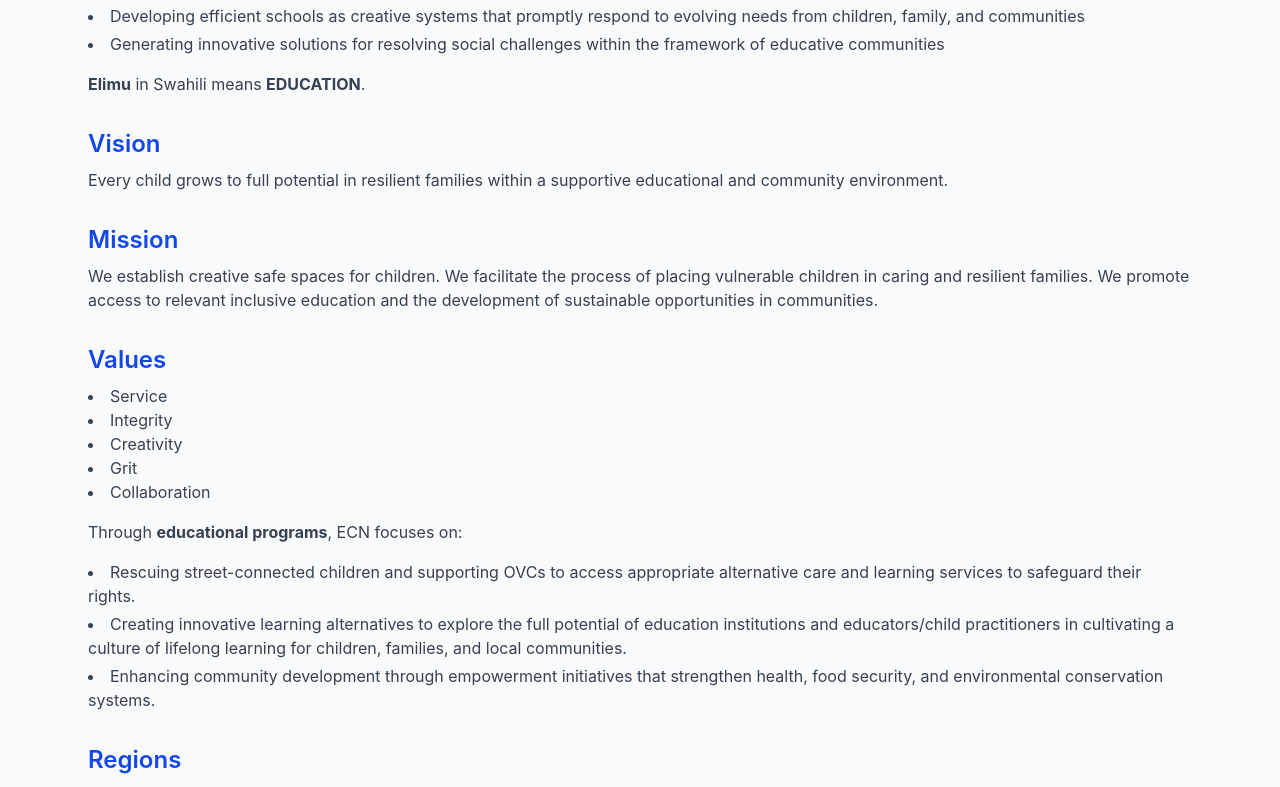
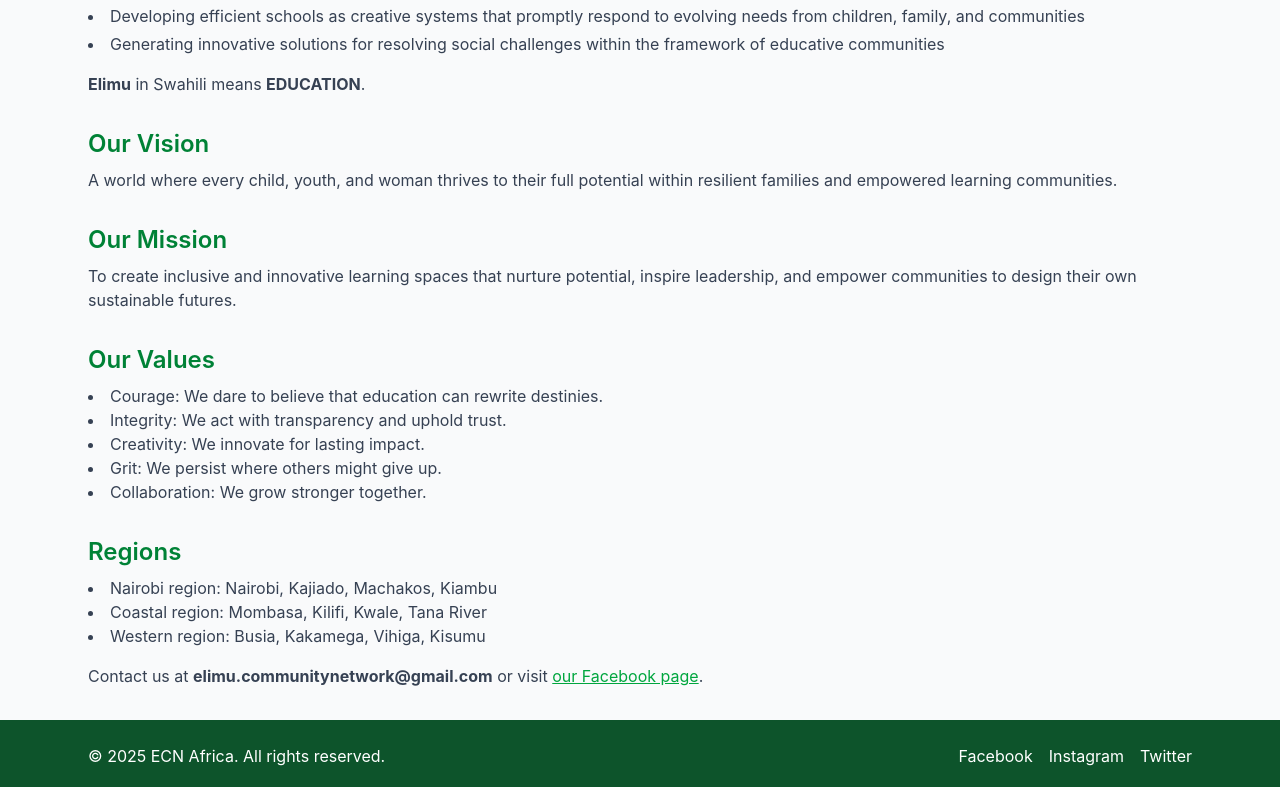
Before and after one commit to steph10920/ecnafrica, a React (Vite) app: page /about in a window 1280 px wide. Shown: the part 328-1115 px from the top of the page. Built offline with nearby package versions, Linux system fonts and the light colour scheme.

Commit message:
colour changed to green from blue

```diff
--- a/src/components/Footer.jsx
+++ b/src/components/Footer.jsx
@@ -1,12 +1,12 @@
 export default function Footer() {
   return (
-    <footer className="bg-blue-900 text-white py-6 mt-auto">
+    <footer className="bg-green-900 text-white py-6 mt-auto">
       <div className="max-w-6xl mx-auto px-6 flex flex-col md:flex-row justify-between items-center">
         <p>© {new Date().getFullYear()} ECN Africa. All rights reserved.</p>
         <div className="flex space-x-4 mt-3 md:mt-0">
-          <a href="#" className="hover:text-blue-300">Facebook</a>
-          <a href="#" className="hover:text-blue-300">Instagram</a>
-          <a href="#" className="hover:text-blue-300">Twitter</a>
+          <a href="#" className="hover:text-green-300">Facebook</a>
+          <a href="#" className="hover:text-green-300">Instagram</a>
+          <a href="#" className="hover:text-green-300">Twitter</a>
         </div>
       </div>
     </footer>
--- a/src/pages/About.jsx
+++ b/src/pages/About.jsx
@@ -7,7 +7,7 @@ export default function About() {
     <div className="min-h-screen flex flex-col bg-gray-50">
       {/* 🔹 Main Content */}
       <main className="max-w-6xl mx-auto px-6 py-8 space-y-16 animate-fade-in">
-        <h1 className="text-3xl md:text-4xl font-bold text-blue-700 mb-6">About ECN</h1>
+        <h1 className="text-3xl md:text-4xl font-bold text-green-700 mb-6">About ECN</h1>
 
         <p className="text-gray-700 mb-4">
           Elimu community network (ECN) is a Non-Governmental learning organization based in Kenya. Since 2012, ECN has helped in safeguarding the rights of vulnerable children and empowering their families by promoting quality and best practices in education for sustainable community development.
@@ -26,36 +26,26 @@ export default function About() {
           <strong>Elimu</strong> in Swahili means <strong>EDUCATION</strong>.
         </p>
 
-        <h2 className="text-2xl font-semibold text-blue-700 mt-8 mb-2">Vision</h2>
+        <h2 className="text-2xl font-semibold text-green-700 mt-8 mb-2">Our Vision</h2>
         <p className="text-gray-700 mb-4">
-          Every child grows to full potential in resilient families within a supportive educational and community environment.
+          A world where every child, youth, and woman thrives to their full potential within resilient families and empowered learning communities.
         </p>
 
-        <h2 className="text-2xl font-semibold text-blue-700 mt-8 mb-2">Mission</h2>
+        <h2 className="text-2xl font-semibold text-green-700 mt-8 mb-2">Our Mission</h2>
         <p className="text-gray-700 mb-4">
-          We establish creative safe spaces for children. We facilitate the process of placing vulnerable children in caring and resilient families. We promote access to relevant inclusive education and the development of sustainable opportunities in communities.
+          To create inclusive and innovative learning spaces that nurture potential, inspire leadership, and empower communities to design their own sustainable futures.
         </p>
 
-        <h2 className="text-2xl font-semibold text-blue-700 mt-8 mb-2">Values</h2>
+        <h2 className="text-2xl font-semibold text-green-700 mt-8 mb-2">Our Values</h2>
         <ul className="text-gray-700 list-disc list-inside mb-4">
-          <li>Service</li>
-          <li>Integrity</li>
-          <li>Creativity</li>
-          <li>Grit</li>
-          <li>Collaboration</li>
+          <li>Courage: We dare to believe that education can rewrite destinies.</li>
+          <li>Integrity: We act with transparency and uphold trust.</li>
+          <li>Creativity: We innovate for lasting impact.</li>
+          <li>Grit: We persist where others might give up.</li>
+          <li>Collaboration: We grow stronger together.</li>
         </ul>
 
-        <p className="text-gray-700 mb-4">
-          Through <strong>educational programs</strong>, ECN focuses on:
-        </p>
-
-        <ul className="list-disc list-inside text-gray-700 mb-4 space-y-1">
-          <li>Rescuing street-connected children and supporting OVCs to access appropriate alternative care and learning services to safeguard their rights.</li>
-          <li>Creating innovative learning alternatives to explore the full potential of education institutions and educators/child practitioners in cultivating a culture of lifelong learning for children, families, and local communities.</li>
-          <li>Enhancing community development through empowerment initiatives that strengthen health, food security, and environmental conservation systems.</li>
-        </ul>
-
-        <h2 className="text-2xl font-semibold text-blue-700 mt-8 mb-2">Regions</h2>
+        <h2 className="text-2xl font-semibold text-green-700 mt-8 mb-2">Regions</h2>
         <ul className="text-gray-700 list-disc list-inside mb-4">
           <li>Nairobi region: Nairobi, Kajiado, Machakos, Kiambu</li>
           <li>Coastal region: Mombasa, Kilifi, Kwale, Tana River</li>
@@ -64,7 +54,7 @@ export default function About() {
 
         <p className="text-gray-700">
           Contact us at <strong>elimu.communitynetwork@gmail.com</strong> or visit{" "}
-          <a href="https://www.facebook.com/elimucommunitynetwork/" className="text-blue-600 underline hover:text-blue-800 transition-colors duration-300">
+          <a href="https://www.facebook.com/elimucommunitynetwork/" className="text-green-600 underline hover:text-green-800 transition-colors duration-300">
             our Facebook page
           </a>.
         </p>
--- a/src/pages/Blog.jsx
+++ b/src/pages/Blog.jsx
@@ -23,7 +23,7 @@ export default function Blog() {
   return (
     <div className="min-h-screen flex flex-col bg-gray-50">
       <section className="max-w-7xl mx-auto px-6 py-12 flex-1">
-        <h2 className="text-3xl font-bold text-blue-700 mb-6 text-center">
+        <h2 className="text-3xl font-bold text-green-700 mb-6 text-center">
           Latest News & Updates
         </h2>
 
@@ -45,7 +45,7 @@ export default function Blog() {
                 </h3>
                 <p className="text-gray-500 text-sm mb-3">{post.date}</p>
                 <p className="text-gray-700 mb-4">{post.excerpt}</p>
-                <button className="bg-blue-600 text-white px-4 py-2 rounded-full hover:bg-blue-700 transition">
+                <button className="bg-green-600 text-white px-4 py-2 rounded-full hover:bg-green-700 transition">
                   Read More
                 </button>
               </div>
--- a/src/pages/Contact.jsx
+++ b/src/pages/Contact.jsx
@@ -6,7 +6,14 @@ export default function Contact() {
   return (
     <div className="min-h-screen flex flex-col">
       <main className="flex-1 flex flex-col items-center justify-center px-6 text-center">
-        <h1 className="text-3xl font-bold text-blue-700 mb-4">Contact Us</h1>
+        <h1 className="text-3xl font-bold text-green-700 mb-4">Where We Work</h1>
+        <p>We reach across Kenya through regional hubs that reflect the diversity and vibrancy of our people:</p>
+        <h2 className="text-2xl font-semibold text-green-700 mt-8 mb-2">Regions</h2>
+        <ul className="text-gray-700 list-disc list-inside mb-4">
+          <li>Nairobi region: Nairobi, Kajiado, Machakos, Kiambu</li>
+          <li>Coastal region: Mombasa, Kilifi, Kwale, Tana River</li>
+          <li>Western region: Busia, Kakamega, Vihiga, Kisumu</li>
+        </ul>
 
         <div className="text-gray-700 space-y-2">
           <p><strong>ECN - EDUCATION AFRICA</strong></p>
@@ -16,7 +23,7 @@ export default function Contact() {
             Email:{" "}
             <a
               href="mailto:info@elimucommunitynet.org"
-              className="text-blue-600 hover:underline"
+              className="text-green-600 hover:underline"
             >
               info@elimucommunitynet.org
             </a>
@@ -27,7 +34,7 @@ export default function Contact() {
               href="https://elimucommunitynet.org"
               target="_blank"
               rel="noopener noreferrer"
-              className="text-blue-600 hover:underline"
+              className="text-green-600 hover:underline"
             >
               elimucommunitynet.org
             </a>
--- a/src/pages/Programs.jsx
+++ b/src/pages/Programs.jsx
@@ -43,7 +43,7 @@ export default function Programs() {
           initial={{ opacity: 0, y: 20 }}
           animate={{ opacity: 1, y: 0 }}
           transition={{ duration: 0.8 }}
-          className="text-4xl font-bold text-blue-700 text-center"
+          className="text-4xl font-bold text-green-700 text-center"
         >
           Our Programmes
         </motion.h1>
@@ -57,7 +57,7 @@ export default function Programs() {
             viewport={{ once: true }}
             className="space-y-4 bg-white rounded-2xl p-6 shadow hover:shadow-lg transition-shadow"
           >
-            <h2 className="text-2xl font-semibold text-blue-700">{program.title}</h2>
+            <h2 className="text-2xl font-semibold text-green-700">{program.title}</h2>
             <p className="text-gray-700 leading-relaxed">{program.body}</p>
           </motion.section>
         ))}
```
Also changed, not shown: src/components/NavBar.jsx (+17 -17 lines), src/pages/Home.jsx (+14 -8 lines).
